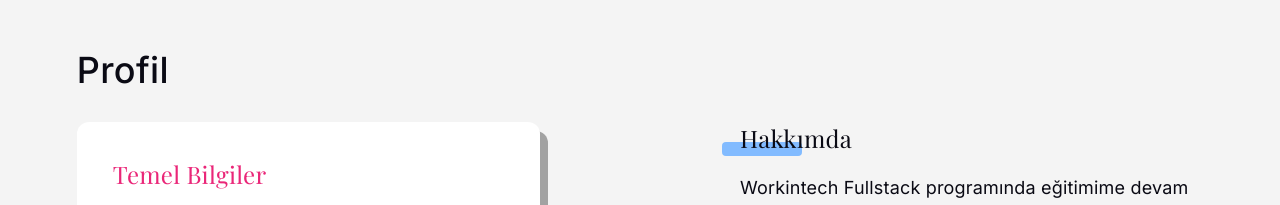
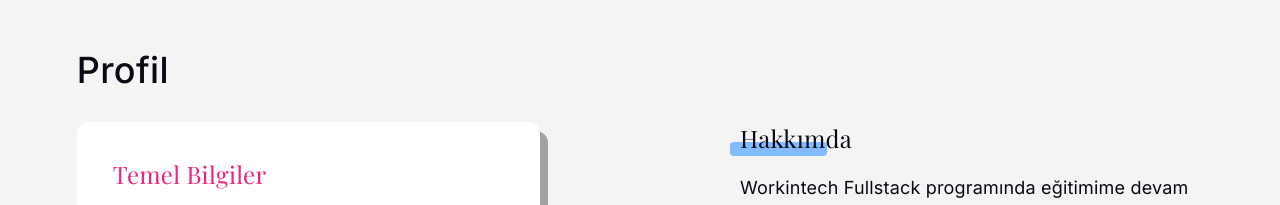
Before and after one commit to urastekkursun/Personal-Website---S12-Project, a React (Vite) app: page / in a window 1280 px wide. Shown: the part 1215-1420 px from the top of the page. Built offline with nearby package versions, Linux system fonts and the light colour scheme.

Commit message:
highlight-mark--blue repositioned

```diff
--- a/src/App.css
+++ b/src/App.css
@@ -27,6 +27,8 @@
 
 .highlight-mark--blue::before {
   background: var(--color-highlight-blue);
+  width: 87%;
+  margin-left: 8px;
 }
 
 /* ---------- Decorative shapes (sayfa süsleri) ---------- */
```
